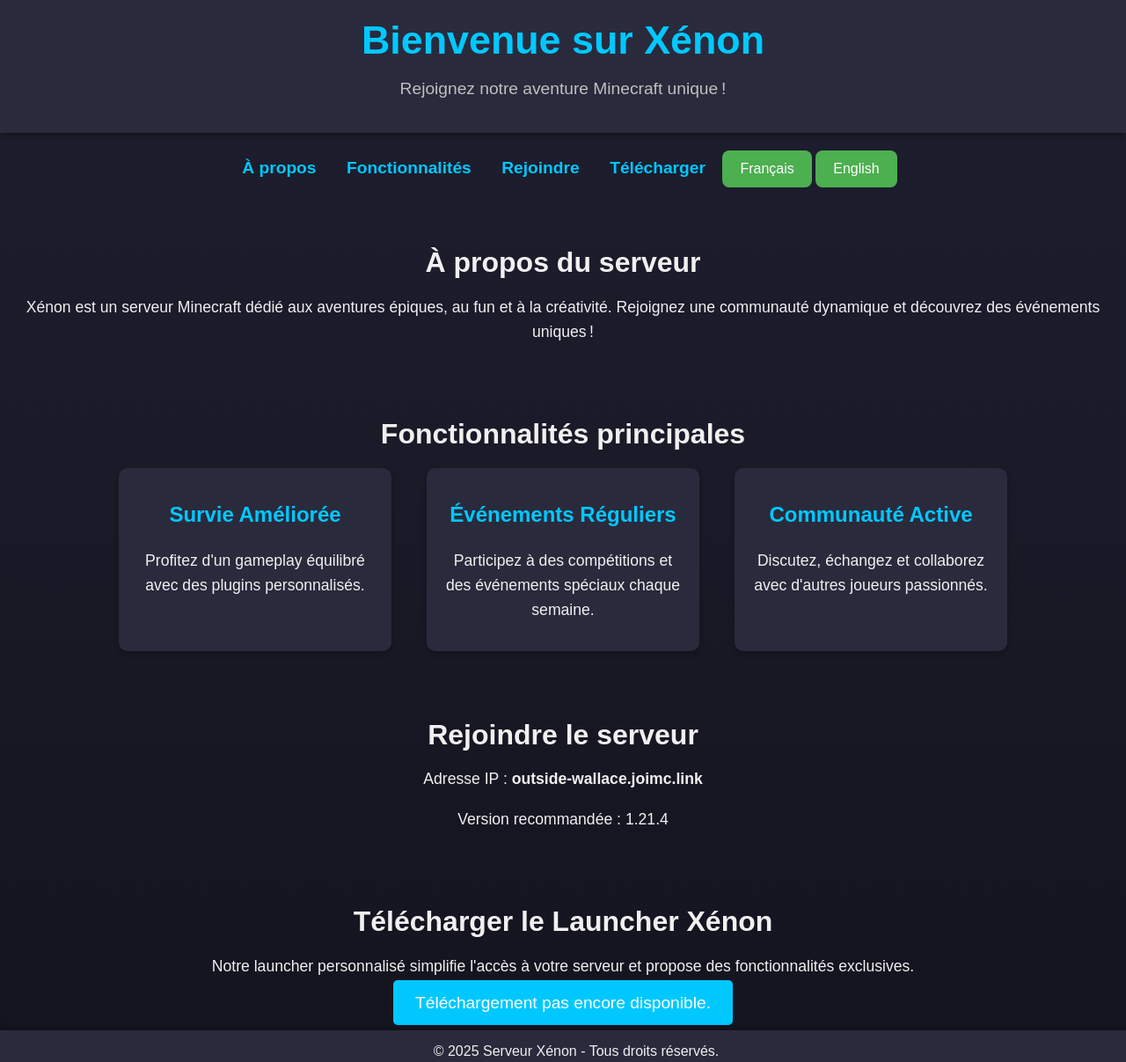
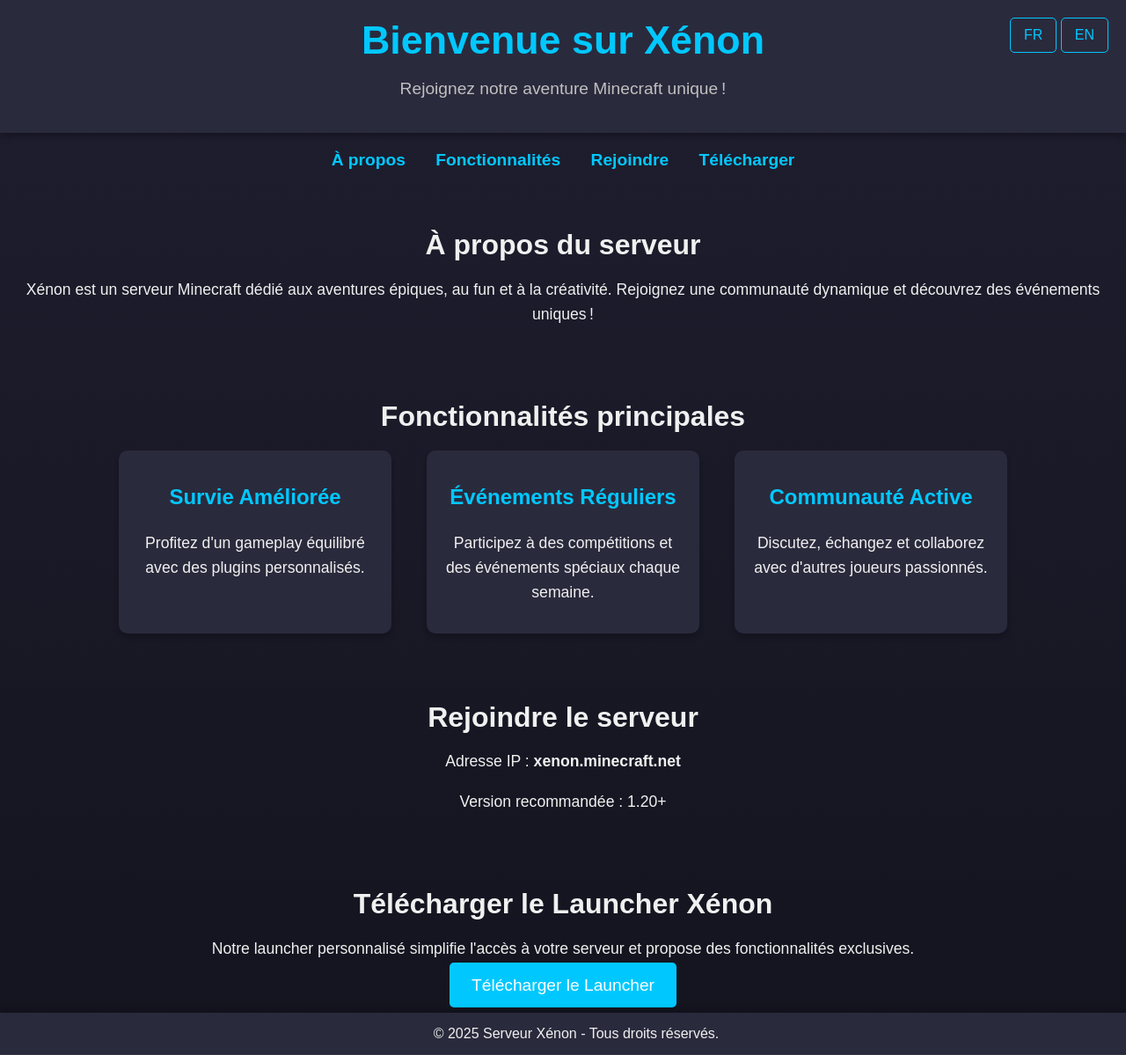
Before and after one commit to DOXI-dev/Xenon-server-site, a plain HTML site: page index.html in a window 1280 px wide. Shown: the top 1207 px of the page at 88% size. Drawn offline with Linux system fonts and the light colour scheme.

Commit message:
Update index.html

```diff
--- a/index.html
+++ b/index.html
@@ -4,7 +4,7 @@
     <meta charset="UTF-8">
     <meta name="viewport" content="width=device-width, initial-scale=1.0">
     <title>Serveur Minecraft Xénon</title>
-    <link rel="icon" href="favicon.ico" type="image/x-icon">
+    <link rel="icon" href="https://i.postimg.cc/5tFr4xd1/server-icon-copie.png" type="image/png">
     <style>
         body {
             font-family: Arial, sans-serif;
@@ -12,8 +12,7 @@
             padding: 0;
             background: linear-gradient(to bottom, #1e1e2f, #14141f);
             color: #f0f0f0;
-            overflow-y: scroll; /* Permet le défilement tout le temps */
-            height: auto; /* Assure que le contenu dépasse la hauteur de la fenêtre si nécessaire */
+            overflow-y: scroll;
         }
         header {
             background: #2a2a3d;
@@ -44,25 +43,6 @@
         nav a:hover {
             text-decoration: underline;
             color: #008ecc;
-        }
-        button {
-            background-color: #4CAF50;
-            color: white;
-            border: none;
-            padding: 12px 20px;
-            text-align: center;
-            font-size: 16px;
-            border-radius: 8px;
-            cursor: pointer;
-            transition: background-color 0.3s, transform 0.2s;
-        }
-        button:hover {
-            background-color: #45a049;
-            transform: scale(1.05);
-        }
-        button:active {
-            background-color: #3e8e41;
-            transform: scale(0.98);
         }
         section {
             padding: 20px;
@@ -99,7 +79,7 @@
             background: #2a2a3d;
             text-align: center;
             padding: 15px;
-            position: relative; /* Assurez-vous que le footer ne soit pas fixé en bas */
+            position: relative;
             width: 100%;
             box-shadow: 0 -4px 6px rgba(0, 0, 0, 0.2);
         }
@@ -116,26 +96,49 @@
             border-radius: 5px;
             cursor: pointer;
             text-decoration: none;
-            transition: background-color 0.3s;
+            transition: background-color 0.3s, transform 0.2s;
         }
         .download-btn:hover {
             background-color: #008ecc;
+            transform: scale(1.05);
+        }
+        .lang-switch {
+            position: fixed;
+            top: 20px;
+            right: 20px;
+        }
+        .lang-switch button {
+            background-color: #2a2a3d;
+            color: #00c8ff;
+            border: 1px solid #00c8ff;
+            border-radius: 5px;
+            padding: 10px 15px;
+            cursor: pointer;
+            font-size: 1em;
+            transition: background-color 0.3s;
+        }
+        .lang-switch button:hover {
+            background-color: #008ecc;
+            color: white;
         }
     </style>
 </head>
 <body>
     <header>
-        <h1 id="title">Bienvenue sur Xénon</h1>
-        <p id="description">Rejoignez notre aventure Minecraft unique !</p>
+        <h1 id="header-title">Bienvenue sur Xénon</h1>
+        <p id="header-subtitle">Rejoignez notre aventure Minecraft unique !</p>
     </header>
 
+    <div class="lang-switch">
+        <button onclick="switchLanguage('fr')">FR</button>
+        <button onclick="switchLanguage('en')">EN</button>
+    </div>
+
     <nav>
-        <a href="#about" id="about-link">À propos</a>
-        <a href="#features" id="features-link">Fonctionnalités</a>
-        <a href="#join" id="join-link">Rejoindre</a>
-        <a href="#download" id="download-link">Télécharger</a>
-        <button onclick="changeLanguage('fr')">Français</button>
-        <button onclick="changeLanguage('en')">English</button>
+        <a href="#about" id="nav-about">À propos</a>
+        <a href="#features" id="nav-features">Fonctionnalités</a>
+        <a href="#join" id="nav-join">Rejoindre</a>
+        <a href="#download" id="nav-download">Télécharger</a>
     </nav>
 
     <section id="about">
@@ -147,30 +150,32 @@
         <h2 id="features-title">Fonctionnalités principales</h2>
         <div class="features">
             <div class="feature">
-                <h3 id="survival-title">Survie Améliorée</h3>
-                <p id="survival-text">Profitez d'un gameplay équilibré avec des plugins personnalisés.</p>
+                <h3 id="feature1-title">Survie Améliorée</h3>
+                <p id="feature1-text">Profitez d'un gameplay équilibré avec des plugins personnalisés.</p>
             </div>
             <div class="feature">
-                <h3 id="events-title">Événements Réguliers</h3>
-                <p id="events-text">Participez à des compétitions et des événements spéciaux chaque semaine.</p>
+                <h3 id="feature2-title">Événements Réguliers</h3>
+                <p id="feature2-text">Participez à des compétitions et des événements spéciaux chaque semaine.</p>
             </div>
             <div class="feature">
-                <h3 id="community-title">Communauté Active</h3>
-                <p id="community-text">Discutez, échangez et collaborez avec d'autres joueurs passionnés.</p>
+                <h3 id="feature3-title">Communauté Active</h3>
+                <p id="feature3-text">Discutez, échangez et collaborez avec d'autres joueurs passionnés.</p>
             </div>
         </div>
     </section>
 
     <section id="join">
         <h2 id="join-title">Rejoindre le serveur</h2>
-        <p id="join-text">Adresse IP : <strong>outside-wallace.joimc.link</strong></p>
-        <p id="version-text">Version recommandée : 1.21.4</p>
+        <p id="join-text">Adresse IP : <strong>xenon.minecraft.net</strong></p>
+        <p id="version-text">Version recommandée : 1.20+</p>
     </section>
 
     <section id="download">
         <h2 id="download-title">Télécharger le Launcher Xénon</h2>
         <p id="download-text">Notre launcher personnalisé simplifie l'accès à votre serveur et propose des fonctionnalités exclusives.</p>
-        <a href="Launcher.zip" class="download-btn" download id="download-btn">Téléchargement pas encore disponible.</a>
+        <a href="Launcher.zip" id="download-btn" class="download-btn" download>
+            Télécharger le Launcher
+        </a>
     </section>
 
     <footer>
@@ -178,60 +183,72 @@
     </footer>
 
     <script>
-        const texts = {
+        const translations = {
             fr: {
-                title: "Bienvenue sur Xénon",
-                description: "Rejoignez notre aventure Minecraft unique !",
+                headerTitle: "Bienvenue sur Xénon",
+                headerSubtitle: "Rejoignez notre aventure Minecraft unique !",
+                navAbout: "À propos",
+                navFeatures: "Fonctionnalités",
+                navJoin: "Rejoindre",
+                navDownload: "Télécharger",
                 aboutTitle: "À propos du serveur",
                 aboutText: "Xénon est un serveur Minecraft dédié aux aventures épiques, au fun et à la créativité. Rejoignez une communauté dynamique et découvrez des événements uniques !",
                 featuresTitle: "Fonctionnalités principales",
-                survivalTitle: "Survie Améliorée",
-                survivalText: "Profitez d'un gameplay équilibré avec des plugins personnalisés.",
-                eventsTitle: "Événements Réguliers",
-                eventsText: "Participez à des compétitions et des événements spéciaux chaque semaine.",
-                communityTitle: "Communauté Active",
-                communityText: "Discutez, échangez et collaborez avec d'autres joueurs passionnés.",
+                feature1Title: "Survie Améliorée",
+                feature1Text: "Profitez d'un gameplay équilibré avec des plugins personnalisés.",
+                feature2Title: "Événements Réguliers",
+                feature2Text: "Participez à des compétitions et des événements spéciaux chaque semaine.",
+                feature3Title: "Communauté Active",
+                feature3Text: "Discutez, échangez et collaborez avec d'autres joueurs passionnés.",
                 joinTitle: "Rejoindre le serveur",
-                joinText: "Adresse IP : <strong>outside-wallace.joimc.link</strong>",
-                versionText: "Version recommandée : 1.21.4",
+                joinText: "Adresse IP : <strong>xenon.minecraft.net</strong>",
+                versionText: "Version recommandée : 1.20+",
                 downloadTitle: "Télécharger le Launcher Xénon",
                 downloadText: "Notre launcher personnalisé simplifie l'accès à votre serveur et propose des fonctionnalités exclusives.",
-                downloadBtn: "Téléchargement pas encore disponible."
+                downloadBtn: "Télécharger le Launcher"
             },
             en: {
-                title: "Welcome to Xénon",
-                description: "Join our unique Minecraft adventure!",
+                headerTitle: "Welcome to Xénon",
+                headerSubtitle: "Join our unique Minecraft adventure!",
+                navAbout: "About",
+                navFeatures: "Features",
+                navJoin: "Join",
+                navDownload: "Download",
                 aboutTitle: "About the server",
                 aboutText: "Xénon is a Minecraft server dedicated to epic adventures, fun, and creativity. Join a dynamic community and discover unique events!",
-                featuresTitle: "Main Features",
-                survivalTitle: "Enhanced Survival",
-                survivalText: "Enjoy balanced gameplay with custom plugins.",
-                eventsTitle: "Regular Events",
-                eventsText: "Participate in weekly competitions and special events.",
-                communityTitle: "Active Community",
-                communityText: "Chat, trade, and collaborate with other passionate players.",
+                featuresTitle: "Key Features",
+                feature1Title: "Enhanced Survival",
+                feature1Text: "Enjoy balanced gameplay with custom plugins.",
+                feature2Title: "Regular Events",
+                feature2Text: "Participate in competitions and special events every week.",
+                feature3Title: "Active Community",
+                feature3Text: "Chat, trade, and collaborate with other passionate players.",
                 joinTitle: "Join the server",
-                joinText: "IP Address: <strong>outside-wallace.joimc.link</strong>",
-                versionText: "Recommended version: 1.21.4",
+                joinText: "Server IP: <strong>xenon.minecraft.net</strong>",
+                versionText: "Recommended version: 1.20+",
                 downloadTitle: "Download the Xénon Launcher",
-                downloadText: "Our custom launcher makes accessing your server easier and offers exclusive features.",
-                downloadBtn: "Download not available."
+                downloadText: "Our custom launcher simplifies server access and offers exclusive features.",
+                downloadBtn: "Download Launcher"
             }
         };
 
-        function changeLanguage(lang) {
-            const langTexts = texts[lang];
-            document.getElementById("title").innerText = langTexts.title;
-            document.getElementById("description").innerText = langTexts.description;
+        function switchLanguage(lang) {
+            const langTexts = translations[lang];
+            document.getElementById("header-title").innerText = langTexts.headerTitle;
+            document.getElementById("header-subtitle").innerText = langTexts.headerSubtitle;
+            document.getElementById("nav-about").innerText = langTexts.navAbout;
+            document.getElementById("nav-features").innerText = langTexts.navFeatures;
+            document.getElementById("nav-join").innerText = langTexts.navJoin;
+            document.getElementById("nav-download").innerText = langTexts.navDownload;
             document.getElementById("about-title").innerText = langTexts.aboutTitle;
-            document.getElementById("about-text").innerHTML = langTexts.aboutText;
+            document.getElementById("about-text").innerText = langTexts.aboutText;
             document.getElementById("features-title").innerText = langTexts.featuresTitle;
-            document.getElementById("survival-title").innerText = langTexts.survivalTitle;
-            document.getElementById("survival-text").innerText = langTexts.survivalText;
-            document.getElementById("events-title").innerText = langTexts.eventsTitle;
-            document.getElementById("events-text").innerText = langTexts.eventsText;
-            document.getElementById("community-title").innerText = langTexts.communityTitle;
-            document.getElementById("community-text").innerText = langTexts.communityText;
+            document.getElementById("feature1-title").innerText = langTexts.feature1Title;
+            document.getElementById("feature1-text").innerText = langTexts.feature1Text;
+            document.getElementById("feature2-title").innerText = langTexts.feature2Title;
+            document.getElementById("feature2-text").innerText = langTexts.feature2Text;
+            document.getElementById("feature3-title").innerText = langTexts.feature3Title;
+            document.getElementById("feature3-text").innerText = langTexts.feature3Text;
             document.getElementById("join-title").innerText = langTexts.joinTitle;
             document.getElementById("join-text").innerHTML = langTexts.joinText;
             document.getElementById("version-text").innerText = langTexts.versionText;
```
